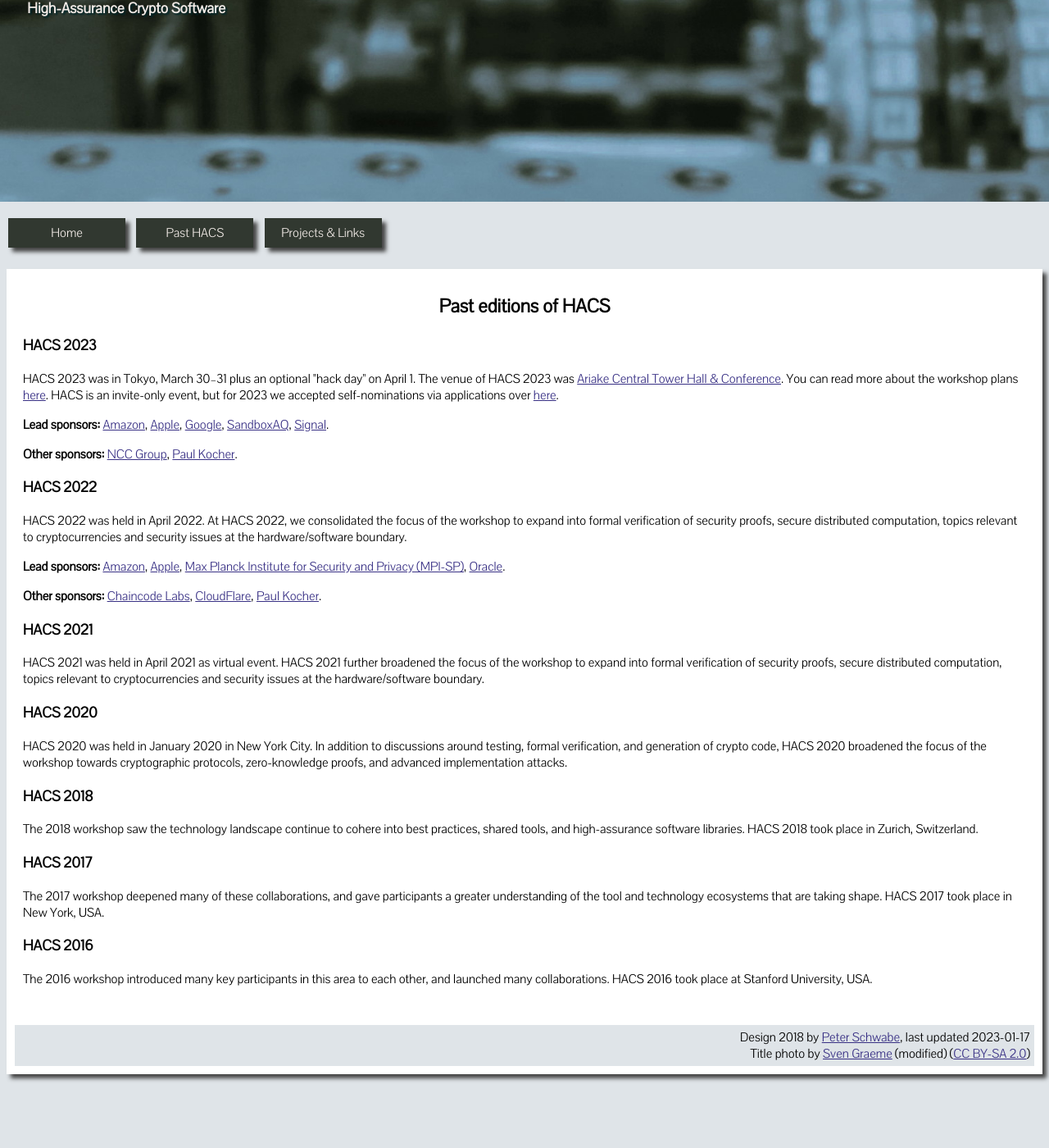
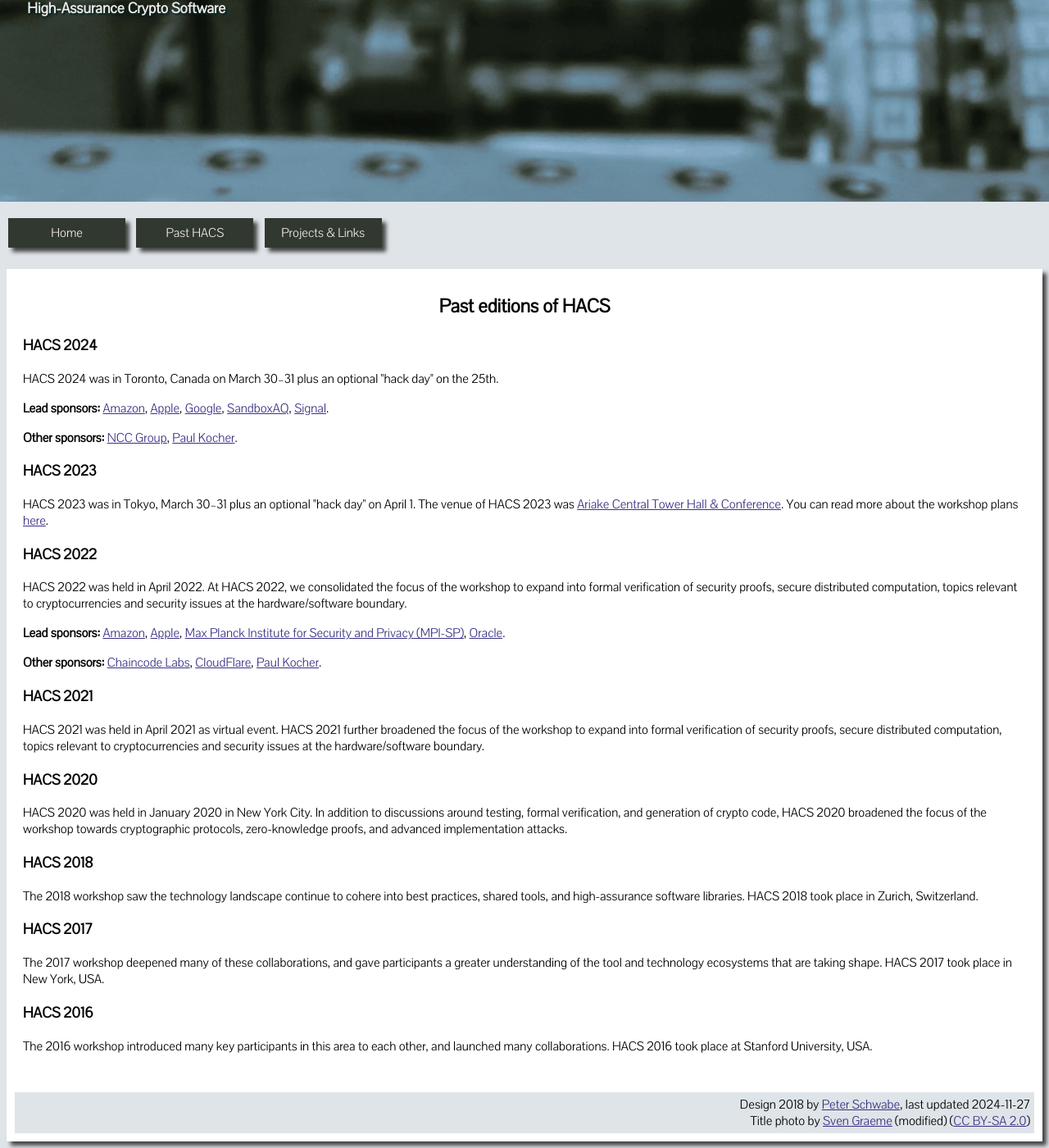
Before and after one commit to HACS-workshop/HACS-workshop.github.io, a Jekyll site: the page built from pasthacs.html, in a window 1280 px wide and 1400 px high, scrolled down 75 px. Shown: the whole window at 82% size. Built offline with Jekyll 4.4.1, drawn with Linux system fonts in a browser that asks for light colours; before the commit the page ends 1393 px from its top, so only the background shows below that.

Commit message:
Updates 2

```diff
--- a/pasthacs.html
+++ b/pasthacs.html
@@ -1,19 +1,23 @@
 ---
 layout: default
 title: Past editions of HACS
-date: 2023-01-17
+date: 2024-11-27
 ---
+
+<h3>HACS 2024</h3>
+<p>
+HACS 2024 was in Toronto, Canada on March 30&ndash;31 plus an optional &quot;hack day&quot; on the 25th.
+</p>
+
+<p><strong>Lead sponsors:</strong> <a href="https://www.amazon.com/">Amazon</a>, <a href="https://www.apple.com/">Apple</a>, <a href="https://www.google.com/">Google</a>, <a href="https://www.sandboxaq.com/">SandboxAQ</a>, <a href="https://signal.org/">Signal</a>.</p>
+<p><strong>Other sponsors:</strong> <a href="https://www.nccgroup.com/">NCC Group</a>, <a href="https://paulkocher.com/">Paul Kocher</a>.</p>
 
 <h3>HACS 2023</h3>
 <p>
 HACS 2023 was in Tokyo, March 30&ndash;31 plus an optional &quot;hack day&quot; on April 1.
 The venue of HACS 2023 was <a href="https://ariake-hall.jp/">Ariake Central Tower Hall &amp; Conference</a>.
 You can read more about the workshop plans <a href="data/HACS_2023_Overview.pdf">here</a>.
-HACS is an invite-only event, but for 2023 we accepted self-nominations via applications over <a href="https://forms.gle/29UmyWJBBqpqAbYL6">here</a>.
 </p>
-
-<p><strong>Lead sponsors:</strong> <a href="https://www.amazon.com/">Amazon</a>, <a href="https://www.apple.com/">Apple</a>, <a href="https://www.google.com/">Google</a>, <a href="https://www.sandboxaq.com/">SandboxAQ</a>, <a href="https://signal.org/">Signal</a>.</p>
-<p><strong>Other sponsors:</strong> <a href="https://www.nccgroup.com/">NCC Group</a>, <a href="https://paulkocher.com/">Paul Kocher</a>.</p>
 
 <h3>HACS 2022</h3>
 
```
